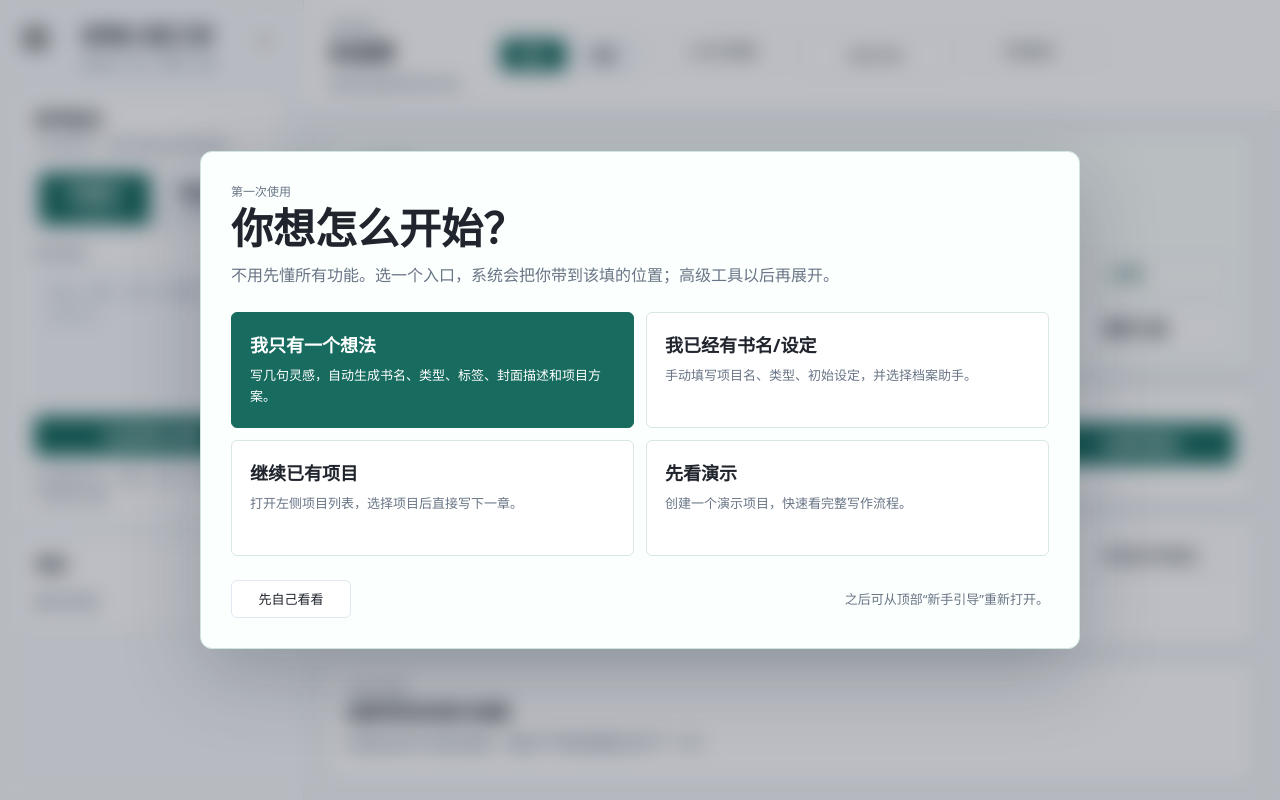
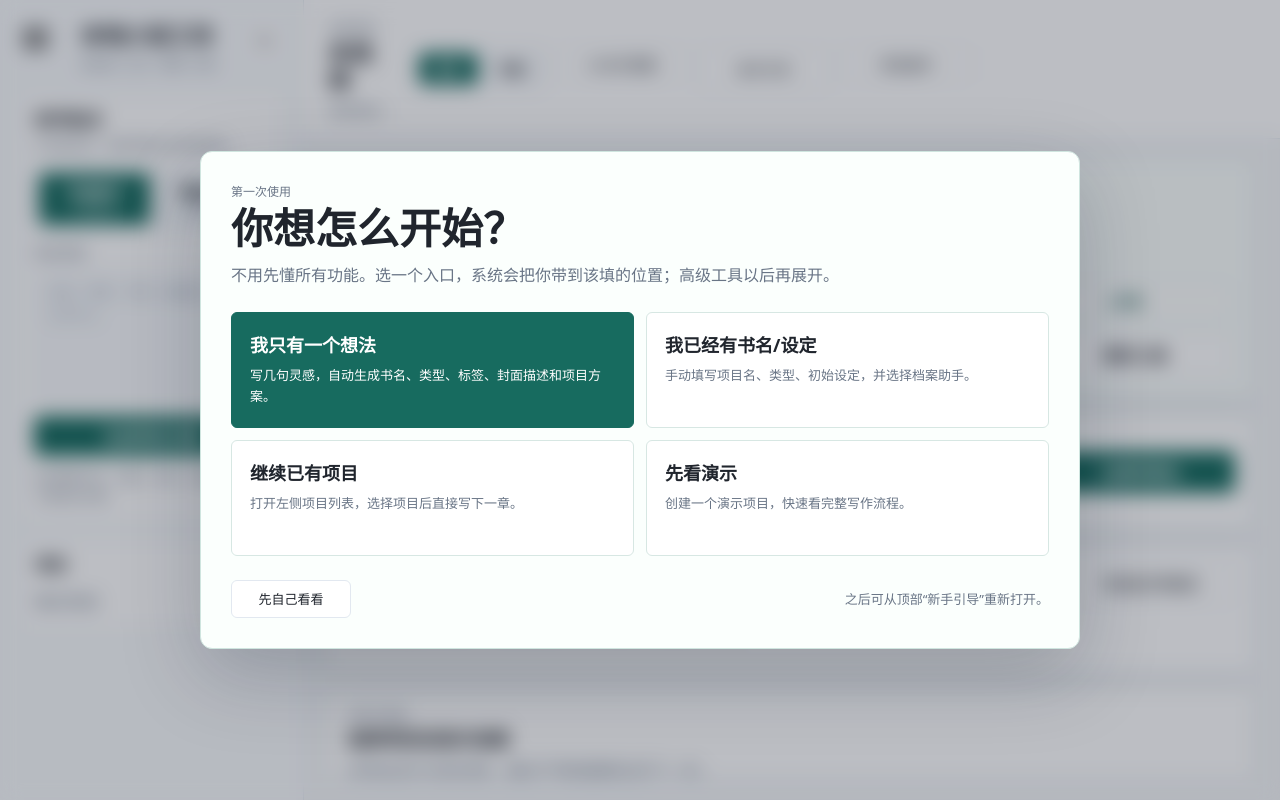
Before and after one commit to zhaoxu-ui/local-novel-workshop, an Electron app: page public/index.html in a window 1280 px wide. Drawn offline with Linux system fonts and the light colour scheme; no server answers.

Commit message:
fix: keep expert topbar actions aligned

```diff
--- a/public/styles.css
+++ b/public/styles.css
@@ -584,7 +584,7 @@ label.needs-attention,
 
 .top-actions {
   display: grid;
-  grid-template-columns: minmax(144px, 0.9fr) repeat(4, minmax(96px, 1fr));
+  grid-template-columns: minmax(132px, 0.75fr) repeat(5, minmax(92px, 1fr));
   gap: 10px;
 }
 
--- a/scripts/smoke.mjs
+++ b/scripts/smoke.mjs
@@ -139,6 +139,7 @@ const requiredUiMarkers = [
   ["styles.css", ".experience-mode-toggle"],
   ["styles.css", ".beginner-mode"],
   ["styles.css", ".expert-mode"],
+  ["styles.css", "grid-template-columns: minmax(132px, 0.75fr) repeat(5, minmax(92px, 1fr))"],
   ["styles.css", ".path-readiness-panel"],
   ["styles.css", ".project-dashboard"],
   ["styles.css", ".first-chapter-starter"],
```
